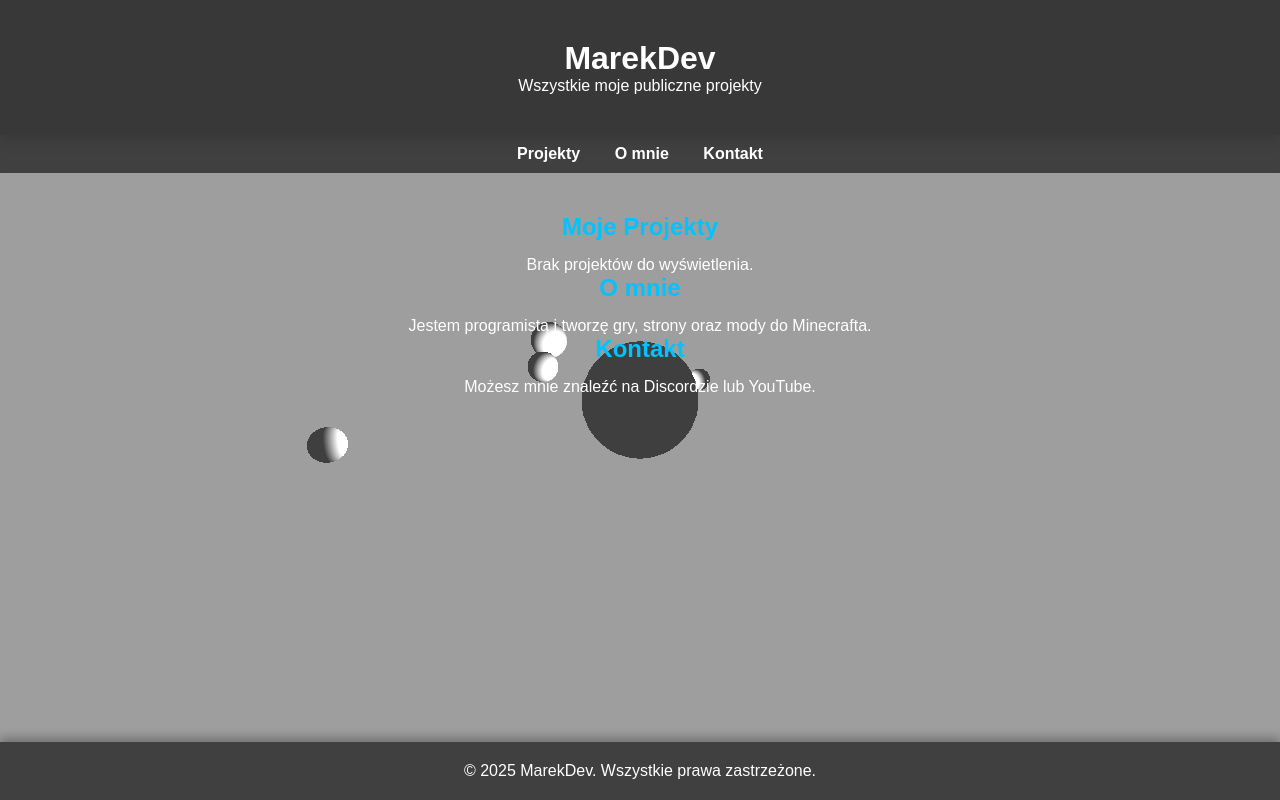
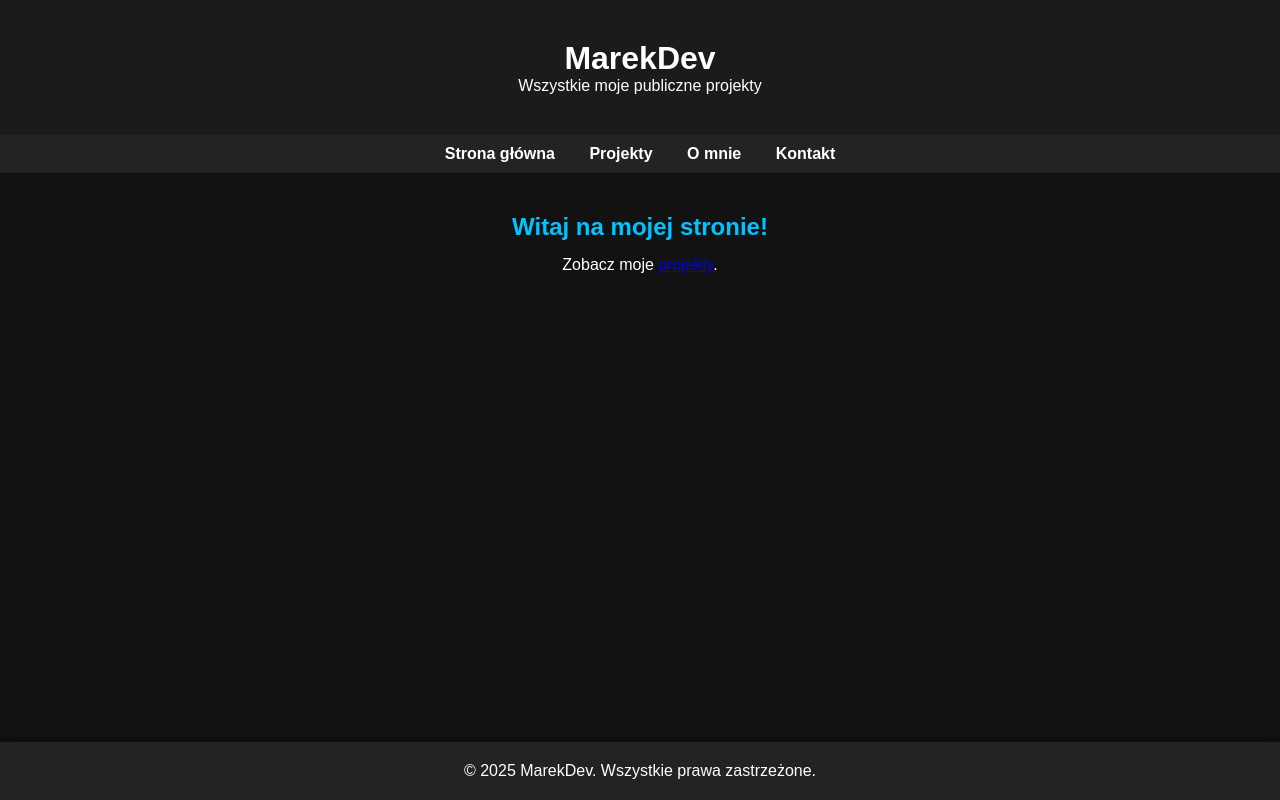
Before and after one commit to Marek8861/MarekDev, a plain HTML site: page index.html in a window 1280 px wide. Drawn offline with nearby package versions, Linux system fonts and the light colour scheme; animation ran at ten frames a second.

Commit message:
Update index.html

```diff
--- a/index.html
+++ b/index.html
@@ -5,50 +5,33 @@
     <meta name="viewport" content="width=device-width, initial-scale=1.0">
     <title>MarekDev - Moje Projekty</title>
     <link rel="stylesheet" href="style.css">
-    <script src="https://cdnjs.cloudflare.com/ajax/libs/three.js/r128/three.min.js"></script>
 </head>
 <body>
 
-    <!-- Nagłówek -->
     <header>
         <h1>MarekDev</h1>
         <p>Wszystkie moje publiczne projekty</p>
     </header>
 
-    <!-- Nawigacja -->
     <nav>
         <ul>
-            <li><a href="#projekty">Projekty</a></li>
+            <li><a href="index.html">Strona główna</a></li>
+            <li><a href="projekty/projekty.html">Projekty</a></li>
             <li><a href="#o-mnie">O mnie</a></li>
             <li><a href="#kontakt">Kontakt</a></li>
         </ul>
     </nav>
 
-    <!-- Główna zawartość -->
     <main>
-        <section id="projekty">
-            <h2>Moje Projekty</h2>
-            <p>Brak projektów do wyświetlenia.</p>
-        </section>
-
-        <section id="o-mnie">
-            <h2>O mnie</h2>
-            <p>Jestem programistą i tworzę gry, strony oraz mody do Minecrafta.</p>
-        </section>
-
-        <section id="kontakt">
-            <h2>Kontakt</h2>
-            <p>Możesz mnie znaleźć na Discordzie lub YouTube.</p>
+        <section>
+            <h2>Witaj na mojej stronie!</h2>
+            <p>Zobacz moje <a href="projekty/projekty.html">projekty</a>.</p>
         </section>
     </main>
 
-    <!-- Stopka -->
     <footer>
         <p>&copy; 2025 MarekDev. Wszystkie prawa zastrzeżone.</p>
     </footer>
 
-    <!-- Skrypt dla animowanego tła -->
-    <script src="background.js"></script>
-
 </body>
 </html>
```
